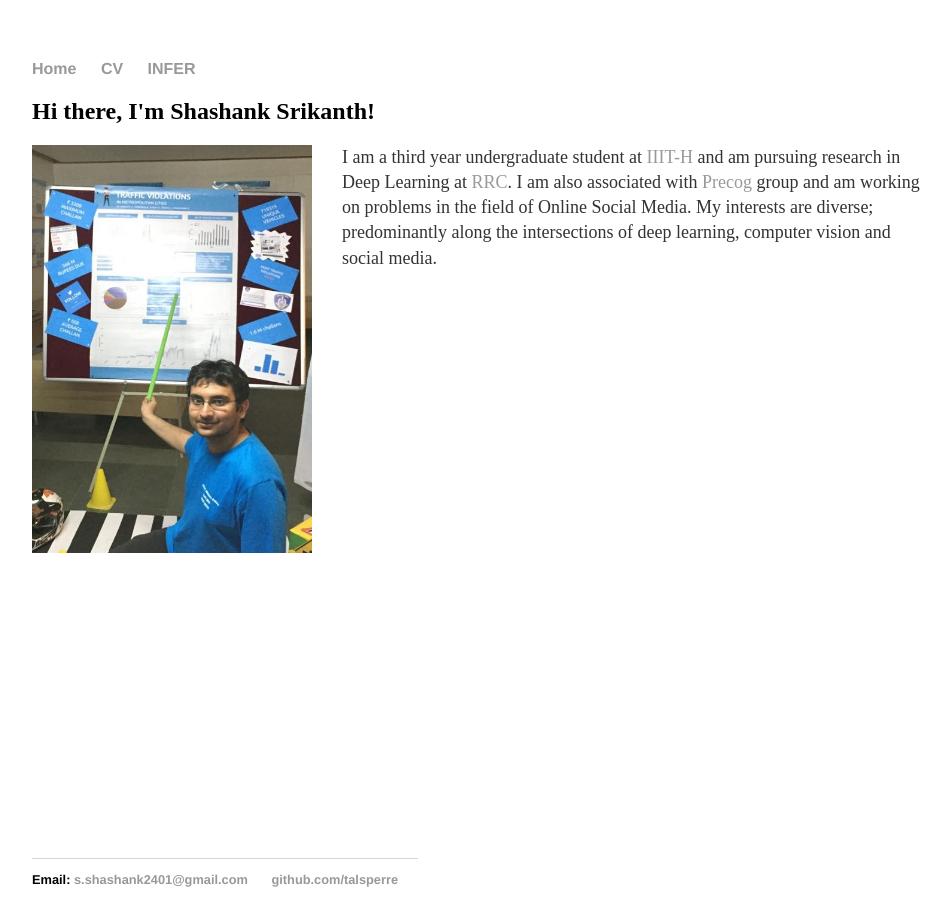
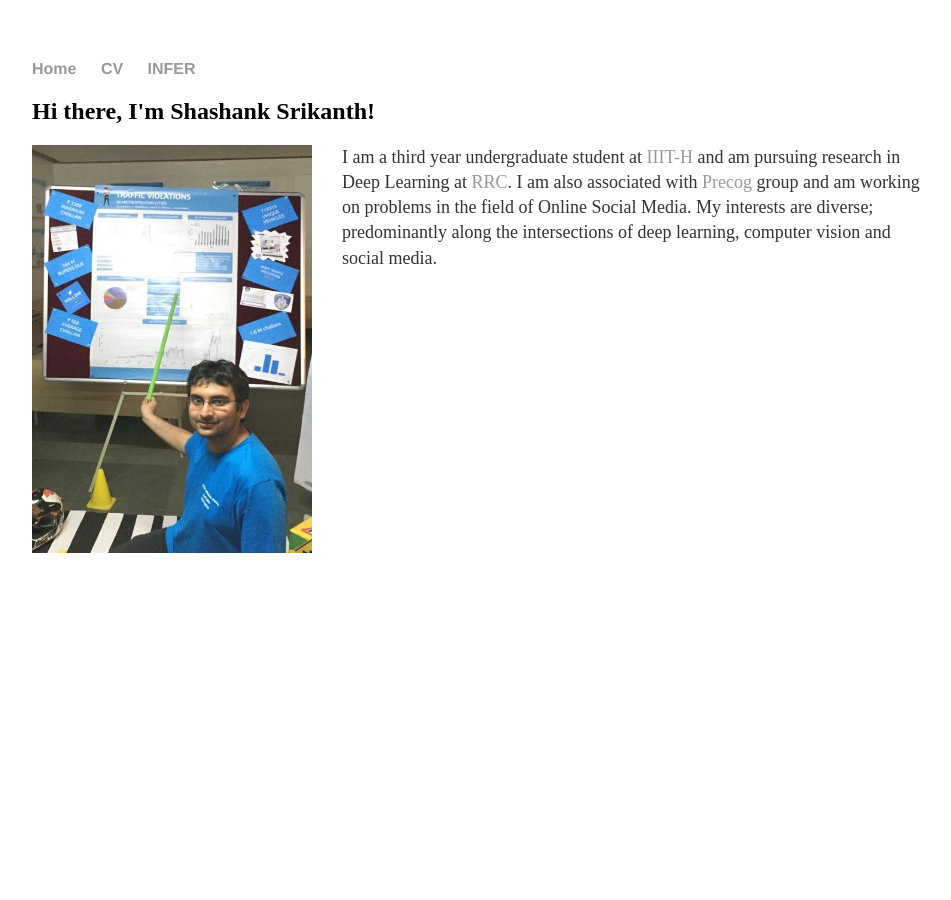
Before and after one commit to talsperre/talsperre.github.io, a Jekyll site: the page built from index.html, in a window 1280 px wide. Shown: the whole page, without its empty margins (160-1111 px from the left). Built offline with Jekyll 4.4.1, drawn with Linux system fonts in a browser that asks for light colours.

```diff
--- a/INFER/index.html
+++ b/INFER/index.html
@@ -69,7 +69,7 @@
         <img src="/images/qual_kitti.png" style="width:1260px;height:280px;">
     </div>
     <hr>
-    <h4 style="font-weight: bold;">Some more qualitative plots</h4>
+    <h3 style="font-weight: bold;">Some more qualitative plots</h4>
     <div class="image-container">
         <div class="imgContainer">
             <img src="/images/val-cv-1-0007.png" height="240" width="320"/>
--- a/_layouts/default.html
+++ b/_layouts/default.html
@@ -18,11 +18,11 @@
 		{{ content }}
 
 		</div><!-- /.container -->
-		<footer>
+		<!-- <footer>
 			<ul>
 				<li>Email: <a href="mailto:s.shashank2401@gmail.com">s.shashank2401@gmail.com</a></li>
 				<li><a href="https://github.com/talsperre">github.com/talsperre</a></li>
 			</ul>
-		</footer>
+		</footer>							 -->
 	</body>
 </html>
```
